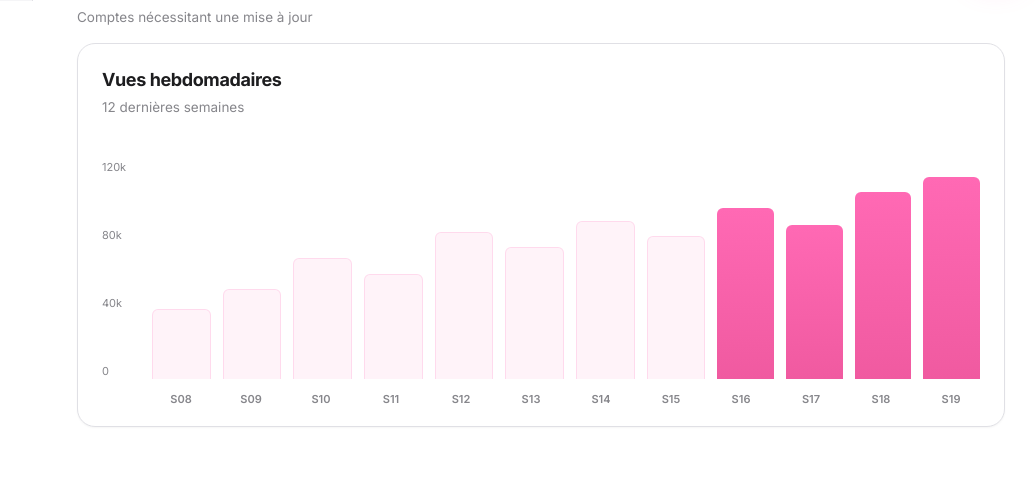
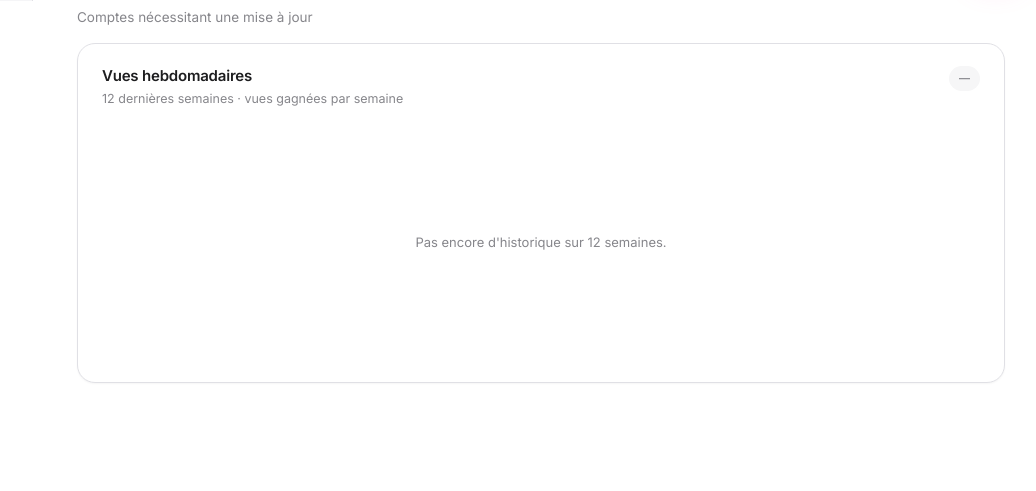
Before and after one commit to bricedemirdjian/tracking-lab, a Flask app: page /dashboard in a window 1280 px wide. Shown: the part 799-1290 px from the top of the page, without its empty margins (231-1267 px from the left). After the commit the page ends 1182 px from the top, so only its background shows below. Run offline with Flask 3, Linux system fonts and the light colour scheme; the visitor is signed in with stand-in values (Sample User, id 1); data that the repository does not hold is empty; some libraries are stand-ins or nearby versions.

Commit message:
feat(dashboard): real Chart.js weekly-views chart (was static placeholder)
The "Vues hebdomadaires" chart on the Dashboard view was 12 hardcoded
HTML bars with fixed heights and S08-S19 labels — never wired to real
data. Replaced with a Chart.js bar chart fed from /api/evolution.

Implementation:
  - Replaced the chart-bars HTML block with a canvas inside a chart-card
    matching the design language (badge + sub-title + body + empty state).
  - New renderWeeklyViewsChart(evolution): groups evolution rows by
    (account, platform), computes per-day delta views, then buckets
    into 12 ISO weeks (Monday-start) ending today. Recent 4 weeks
    accent pink, older 8 weeks lighter pink — guides the eye to the
    current trend.
  - load() now also fetches /api/evolution (cached) so dashboard view
    has the data it needs. Other views were already fetching it as
    needed; the cache layer dedups.
  - Tooltip shows "S19 · 28 avr – 4 mai" with full date range and
    formatted view count.
  - prefetchForView() updated to include evolution for all views (it's
    now a common fetch).

Build version: 2026-05-10-weekly-chart.

Co-Authored-By: Claude Opus 4.7 (1M context) <noreply@anthropic.com>

```diff
--- a/app.py
+++ b/app.py
@@ -113,7 +113,7 @@ def _security_headers(response):
     )
     # Build identifier for ops debugging — bump when shipping fixes that
     # need to be confirmed visible at the edge. Curl-able without auth.
-    response.headers.setdefault("X-Build-Version", "2026-05-10-prefetch")
+    response.headers.setdefault("X-Build-Version", "2026-05-10-weekly-chart")
     if IS_PRODUCTION:
         response.headers.setdefault(
             "Strict-Transport-Security",
--- a/templates/dashboard.html
+++ b/templates/dashboard.html
@@ -1545,28 +1545,18 @@ button { font-family: inherit; cursor: pointer; }
       <div class="attention-arrow">→</div>
     </div>
 
-    <!-- Chart -->
-    <div class="chart-card">
-      <h2 class="section-h2" style="font-size:18px">Vues hebdomadaires</h2>
-      <p class="section-sub">12 dernières semaines</p>
-      <div class="chart-bars">
-        <div class="chart-y"><span>120k</span><span>80k</span><span>40k</span><span>0</span></div>
-        <div class="chart-bar dim" style="height: 32%"></div>
-        <div class="chart-bar dim" style="height: 41%"></div>
-        <div class="chart-bar dim" style="height: 55%"></div>
-        <div class="chart-bar dim" style="height: 48%"></div>
-        <div class="chart-bar dim" style="height: 67%"></div>
-        <div class="chart-bar dim" style="height: 60%"></div>
-        <div class="chart-bar dim" style="height: 72%"></div>
-        <div class="chart-bar dim" style="height: 65%"></div>
-        <div class="chart-bar" style="height: 78%"></div>
-        <div class="chart-bar" style="height: 70%"></div>
-        <div class="chart-bar" style="height: 85%"></div>
-        <div class="chart-bar" style="height: 92%"></div>
+    <!-- Weekly views chart — real data, last 12 ISO weeks -->
+    <div class="chart-card" style="min-height: 340px;">
+      <div class="chart-card-head">
+        <div>
+          <h3 class="chart-card-title">Vues hebdomadaires</h3>
+          <p class="chart-card-sub">12 dernières semaines · vues gagnées par semaine</p>
+        </div>
+        <span class="chart-card-badge" id="weeklyBadge">—</span>
       </div>
-      <div class="chart-x">
-        <span>S08</span><span>S09</span><span>S10</span><span>S11</span><span>S12</span><span>S13</span>
-        <span>S14</span><span>S15</span><span>S16</span><span>S17</span><span>S18</span><span>S19</span>
+      <div class="chart-card-body">
+        <canvas id="weeklyViewsChart"></canvas>
+        <div class="chart-card-empty" id="weeklyEmpty" hidden>Pas encore d'historique sur 12 semaines.</div>
       </div>
     </div>
 
@@ -1860,7 +1850,7 @@ button { font-family: inherit; cursor: pointer; }
 
 <script>
 // ── Self-contained data binding (does not depend on the legacy app.js) ──
-console.log('%c[TL] dashboard build v=2026-05-10-prefetch', 'color:#FF69B4;font-weight:bold');
+console.log('%c[TL] dashboard build v=2026-05-10-weekly-chart', 'color:#FF69B4;font-weight:bold');
 (() => {
   'use strict';
   const $ = s => document.querySelector(s);
@@ -2001,17 +1991,21 @@ console.log('%c[TL] dashboard build v=2026-05-10-prefetch', 'color:#FF69B4;font-
     setSubtitle();
     refreshFilterChipStates();
     let stats = null;
+    let evolution = [];
     try {
       // cachedJSON dedups in-flight + reuses results within 60s. On view
-      // switches without a filter change, all 3 hit the cache → instant.
-      const [s, a, p] = await Promise.all([
+      // switches without a filter change, all 4 hit the cache → instant.
+      // evolution feeds the weekly-views chart on the dashboard view.
+      const [s, a, p, evo] = await Promise.all([
         cachedJSON(buildStatsURL()),
         cachedJSON(buildAccountsURL(), []),
         cachedJSON('/api/projects', []),
+        cachedJSON(buildEvolutionURL(), []),
       ]);
       stats = s;
       accounts = Array.isArray(a) ? a : [];
       projects = Array.isArray(p) ? p : [];
+      evolution = Array.isArray(evo) ? evo : [];
       if (!stats) throw new Error('stats fetch failed');
     } catch (e) {
       console.error('[load] fetch failed:', e);
@@ -2121,6 +2115,10 @@ console.log('%c[TL] dashboard build v=2026-05-10-prefetch', 'color:#FF69B4;font-
     } catch (e) {
       console.error('[load] kpi render:', e);
     }
+
+    // Weekly views chart (dashboard view only — canvas only exists there).
+    // Function no-ops if the canvas isn't in the DOM.
+    try { renderWeeklyViewsChart(evolution); } catch (e) { console.error('[load] weekly:', e); }
   }
 
   // ─── View renderers ─────────────────────────────────────────────────
@@ -2369,6 +2367,7 @@ console.log('%c[TL] dashboard build v=2026-05-10-prefetch', 'color:#FF69B4;font-
     followers: null, views: null, donut: null, top: null,
     adviceRadar: null, adviceEngEvo: null,
     adviceComp: null, adviceDist: null, adviceAvg: null,
+    weekly: null,
   };
 
   // Brand palette per platform — single solid color per platform, picked
@@ -2458,6 +2457,110 @@ console.log('%c[TL] dashboard build v=2026-05-10-prefetch', 'color:#FF69B4;font-
     const e = document.getElementById(emptyId);
     if (c) c.style.display = isEmpty ? 'none' : '';
     if (e) e.hidden = !isEmpty;
+  }
+
+  // ─── Dashboard view: weekly views chart (last 12 ISO weeks) ─────────
+  // Replaces the static placeholder bars that used to live in the HTML.
+  // Buckets daily-delta views into 7-day windows ending today, labeled
+  // by ISO week number (S08 .. S20). Fades old weeks, accents recent
+  // ones to draw the eye to the current trend.
+  function renderWeeklyViewsChart(evolution) {
+    const canvas = document.getElementById('weeklyViewsChart');
+    if (!canvas || typeof Chart === 'undefined') return;
+
+    // Compute daily deltas first (per account, then sum per date)
+    const byAccountSeries = {};
+    (evolution || []).forEach(row => {
+      if (!row.date) return;
+      const k = `${row.account_username}|${row.platform || 'tiktok'}`;
+      (byAccountSeries[k] = byAccountSeries[k] || []).push({ date: row.date, views: row.views || 0 });
+    });
+    const dailyDelta = {};
+    Object.values(byAccountSeries).forEach(series => {
+      series.sort((a, b) => a.date.localeCompare(b.date));
+      for (let i = 1; i < series.length; i++) {
+        const d = series[i].date;
+        const delta = Math.max(0, series[i].views - series[i - 1].views);
+        dailyDelta[d] = (dailyDelta[d] || 0) + delta;
+      }
+    });
+
+    // Bucket the last 12 weeks. Week starts Monday (FR convention).
+    const today = new Date();
+    const dow = today.getDay() || 7;            // 0=Sun -> 7
+    const monday = new Date(today);
+    monday.setDate(today.getDate() - (dow - 1));
+    monday.setHours(0, 0, 0, 0);
+
+    function isoWeek(d) {
+      const t = new Date(d); t.setHours(0, 0, 0, 0);
+      t.setDate(t.getDate() + 4 - (t.getDay() || 7)); // Thursday of this week
+      const ys = new Date(t.getFullYear(), 0, 1);
+      return Math.ceil((((t - ys) / 86400000) + 1) / 7);
+    }
+
+    const weeks = [];
+    for (let w = 11; w >= 0; w--) {
+      const start = new Date(monday); start.setDate(monday.getDate() - 7 * w);
+      const end = new Date(start); end.setDate(start.getDate() + 6);
+      let sum = 0;
+      for (let d = new Date(start); d <= end; d.setDate(d.getDate() + 1)) {
+        sum += dailyDelta[d.toISOString().slice(0, 10)] || 0;
+      }
+      weeks.push({ label: 'S' + String(isoWeek(start)).padStart(2, '0'), views: sum, start });
+    }
+
+    const labels = weeks.map(w => w.label);
+    const data = weeks.map(w => w.views);
+    const total = data.reduce((s, v) => s + v, 0);
+
+    const badge = document.getElementById('weeklyBadge');
+    if (badge) badge.textContent = total === 0 ? '—' : `${fmtCompact(total)} sur 12 sem.`;
+    setEmpty('weeklyViewsChart', 'weeklyEmpty', total === 0);
+    destroyChart('weekly');
+    if (total === 0) return;
+
+    chartInstances.weekly = new Chart(canvas, {
+      type: 'bar',
+      data: {
+        labels,
+        datasets: [{
+          label: 'Vues',
+          data,
+          // Recent 4 weeks accented, older ones lighter — guides the eye.
+          backgroundColor: data.map((_, i) => i >= data.length - 4 ? '#FF69B4' : '#FFD6E7'),
+          borderRadius: 8,
+          borderSkipped: false,
+          barPercentage: 0.78,
+          categoryPercentage: 0.85,
+        }]
+      },
+      options: {
+        responsive: true, maintainAspectRatio: false,
+        layout: { padding: { top: 8, right: 4, bottom: 0, left: 0 } },
+        plugins: {
+          legend: { display: false },
+          tooltip: {
+            backgroundColor: '#111', titleColor: '#fff', bodyColor: '#fff',
+            padding: 12, cornerRadius: 8,
+            titleFont: { size: 12, weight: '600' }, bodyFont: { size: 12 },
+            callbacks: {
+              title: items => {
+                const w = weeks[items[0].dataIndex];
+                const start = w.start;
+                const end = new Date(start); end.setDate(start.getDate() + 6);
+                return `${w.label} · ${start.toLocaleDateString('fr-FR', { day: 'numeric', month: 'short' })} – ${end.toLocaleDateString('fr-FR', { day: 'numeric', month: 'short' })}`;
+              },
+              label: ctx => `  ${fmtCompact(ctx.parsed.y)} vues`,
+            }
+          }
+        },
+        scales: {
+          x: { grid: { display: false }, ticks: { font: { size: 11 }, color: '#9aa0a6' } },
+          y: AXIS_Y_NUM,
+        }
+      }
+    });
   }
 
   async function renderTableCharts(accs, stats) {
@@ -3527,19 +3630,18 @@ console.log('%c[TL] dashboard build v=2026-05-10-prefetch', 'color:#FF69B4;font-
     const prevComp = isCompetitorScope;
     isCompetitorScope = !!isComp;
     try {
-      // Common to all views
+      // Common to all views — load() always fetches these
       cachedJSON(buildStatsURL());
       cachedJSON(buildAccountsURL(), []);
       cachedJSON('/api/projects', []);
+      cachedJSON(buildEvolutionURL(), []); // for the weekly chart on dashboard
       // Per-view extras
       if (view === 'videos') {
         cachedJSON(buildVideoEndpointURL('best-videos',   COUNT_LIMIT(state.bestCount)), []);
         cachedJSON(buildVideoEndpointURL('latest-videos', COUNT_LIMIT(state.latestCount)), []);
       } else if (view === 'table') {
-        cachedJSON(buildEvolutionURL(), []);
         cachedJSON(buildVideosAllURL(), []);
       }
-      // accounts + dashboard need only the common fetches.
     } finally {
       isCompetitorScope = prevComp;
     }
```
